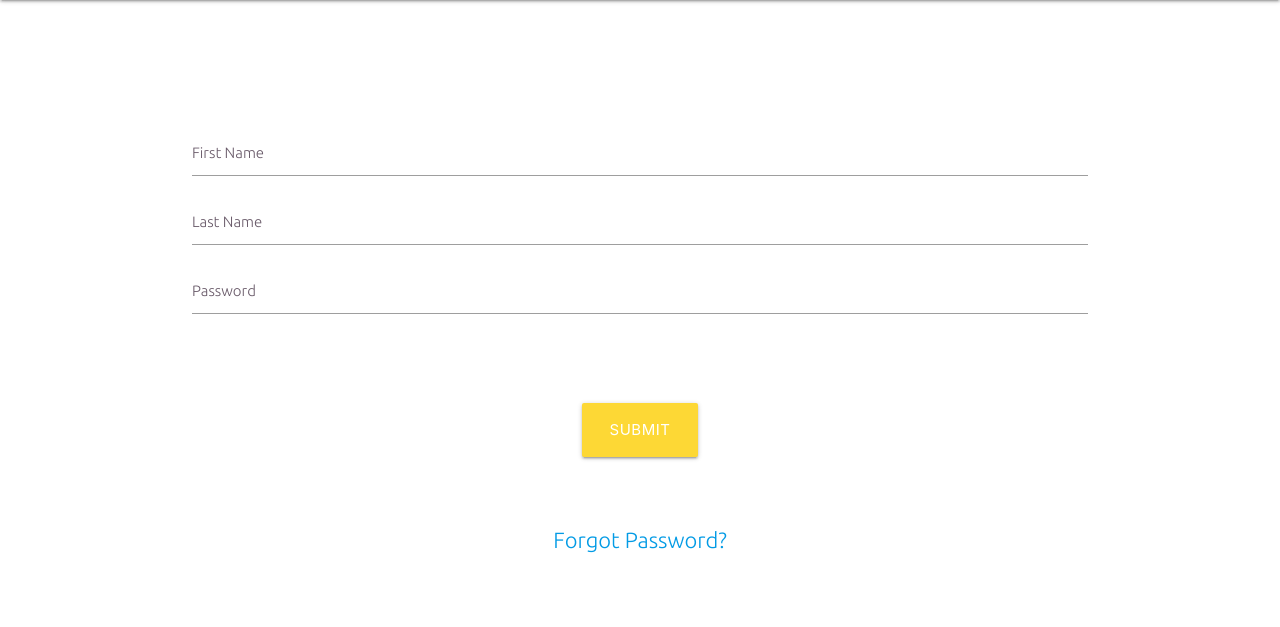
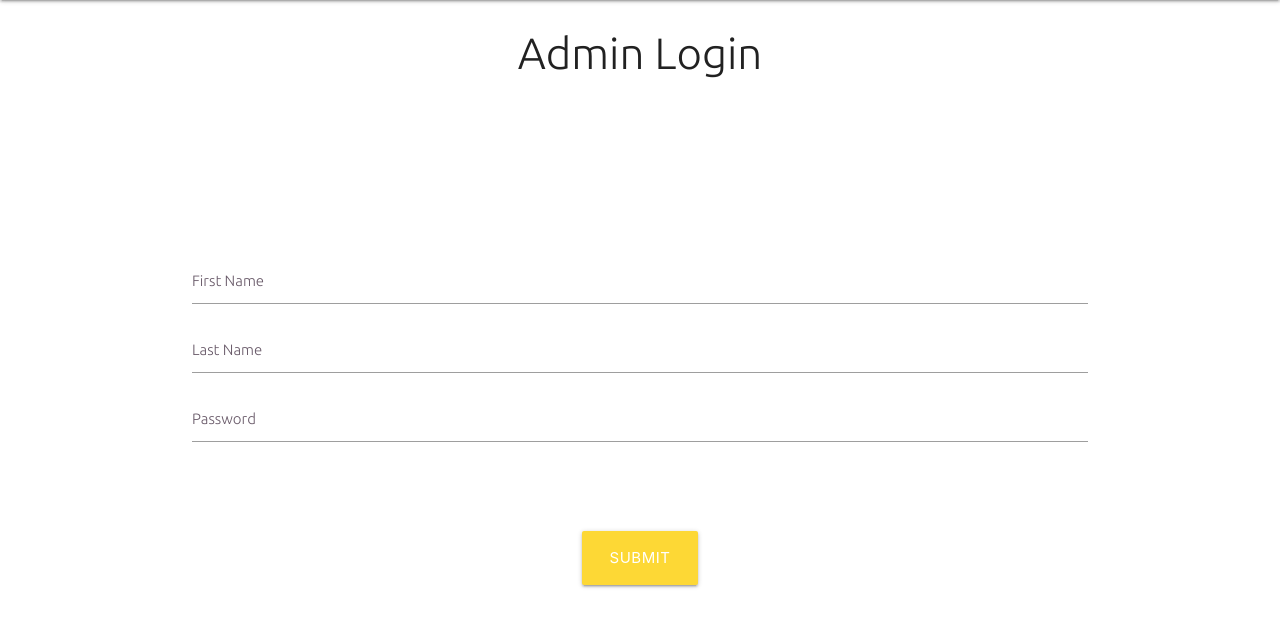
Before and after one commit to Margkoss/Park, a PHP site: page /admin/ in a window 1280 px wide. Shown: the part 64-691 px from the top of the page. Run offline with PHP 8.4, Linux system fonts and the light colour scheme.

Commit message:
added a title in the admin login page

```diff
--- a/admin/index.php
+++ b/admin/index.php
@@ -4,6 +4,10 @@
 
 <link rel="stylesheet" href="../css/admin-login.css">
 <body>
+    <h3 class="center-align">
+        Admin Login
+    </h3>
+    <br>
     <div class="container">
         <div class="form-container">
             <form action="../include_files/login.inc.php" method="POST">
@@ -26,9 +30,6 @@
             </form>
         </div>
         <br><br>
-        <div class="center-align hide-on-med-and-down">
-            <a href="#">Forgot Password?</a>
-        </div>
     </div>
 </body>
 </html>
```
